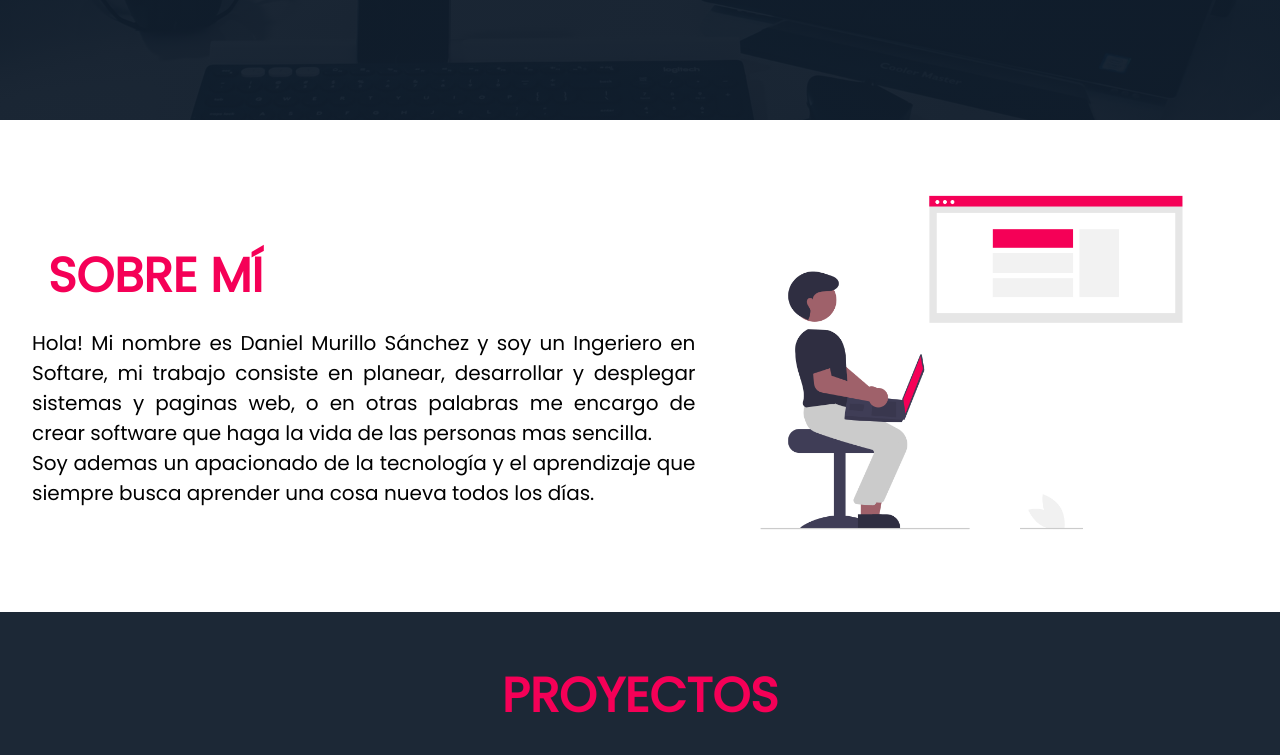
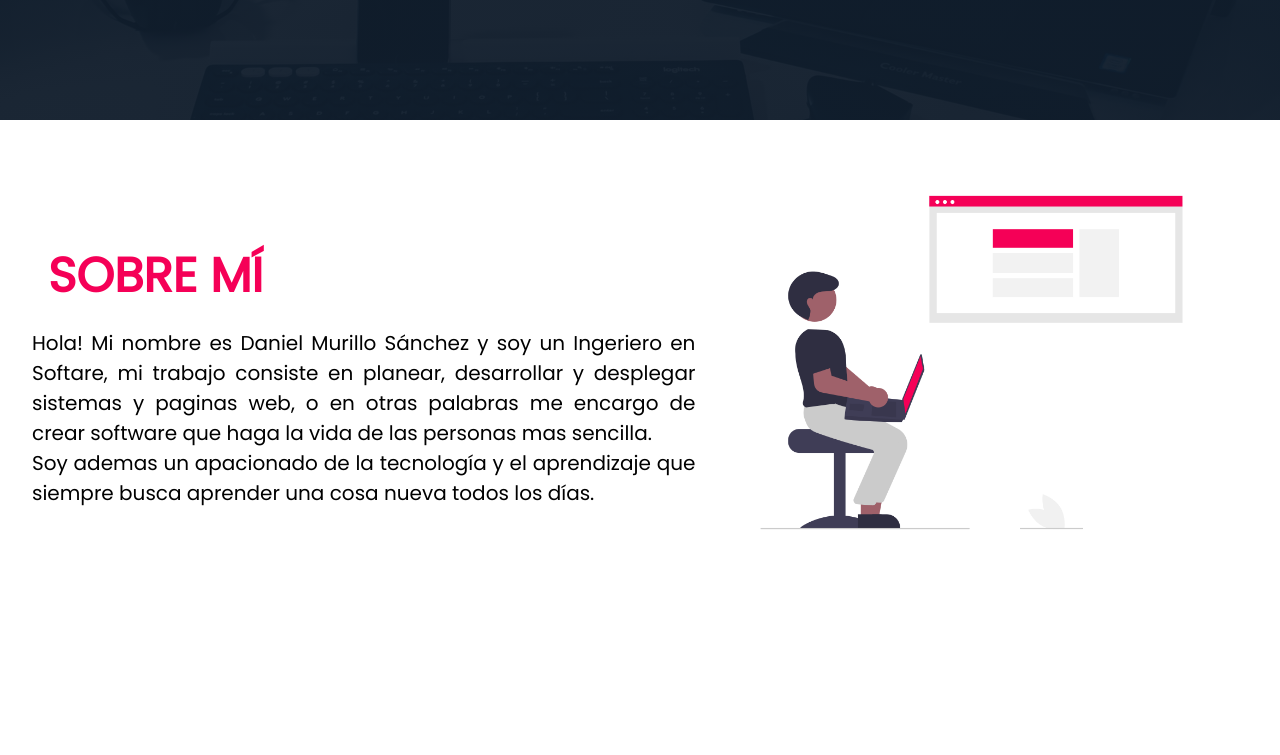
Before and after one commit to danielg09/danielg09.github.io, a plain HTML site: page index.html in a window 1280 px wide. Shown: the part 680-1435 px from the top of the page. Drawn offline with Linux system fonts and the light colour scheme.

Commit message:
Cambio height en about section

```diff
--- a/app.css
+++ b/app.css
@@ -408,6 +408,9 @@ footer{
   }
 
   /*about me section*/
+  .about-me-section{
+    min-height: 100vh;
+  }
 
   .about-me-description .heading h2{
     text-align: justify;
```
